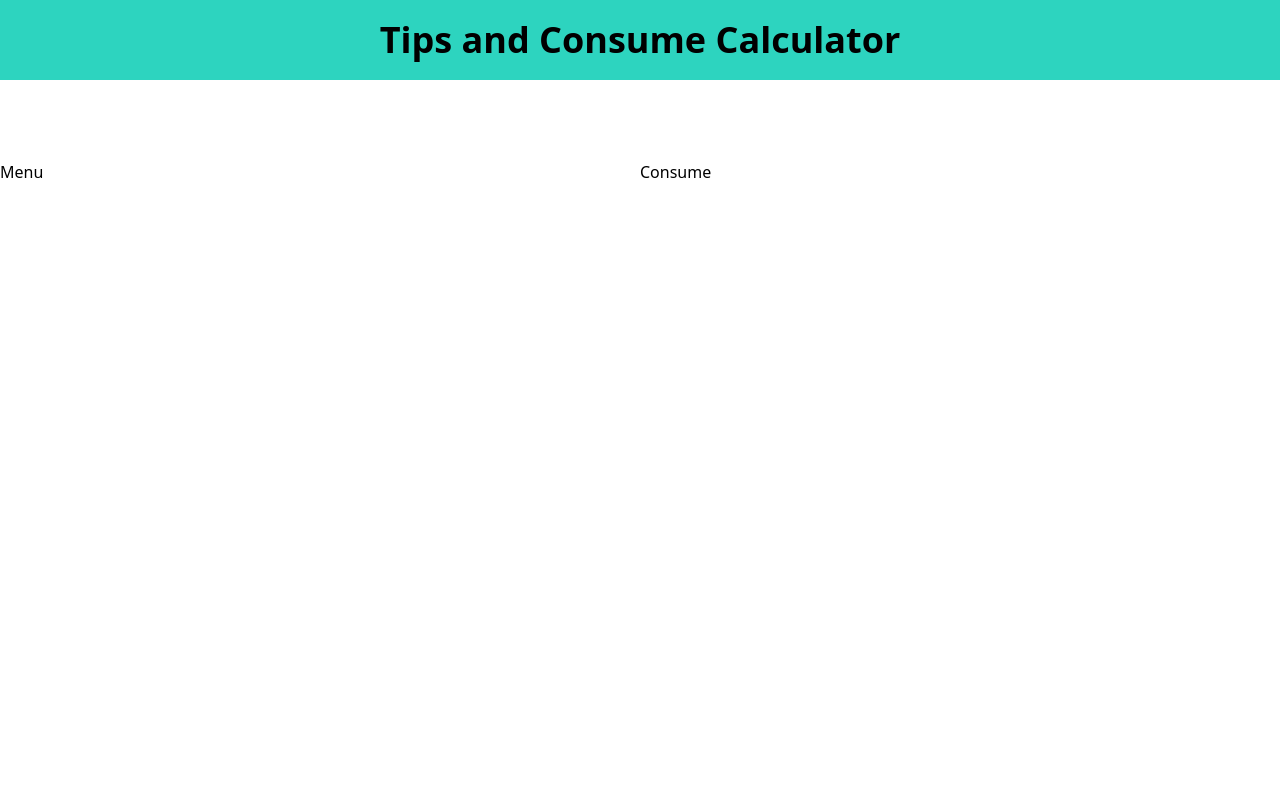
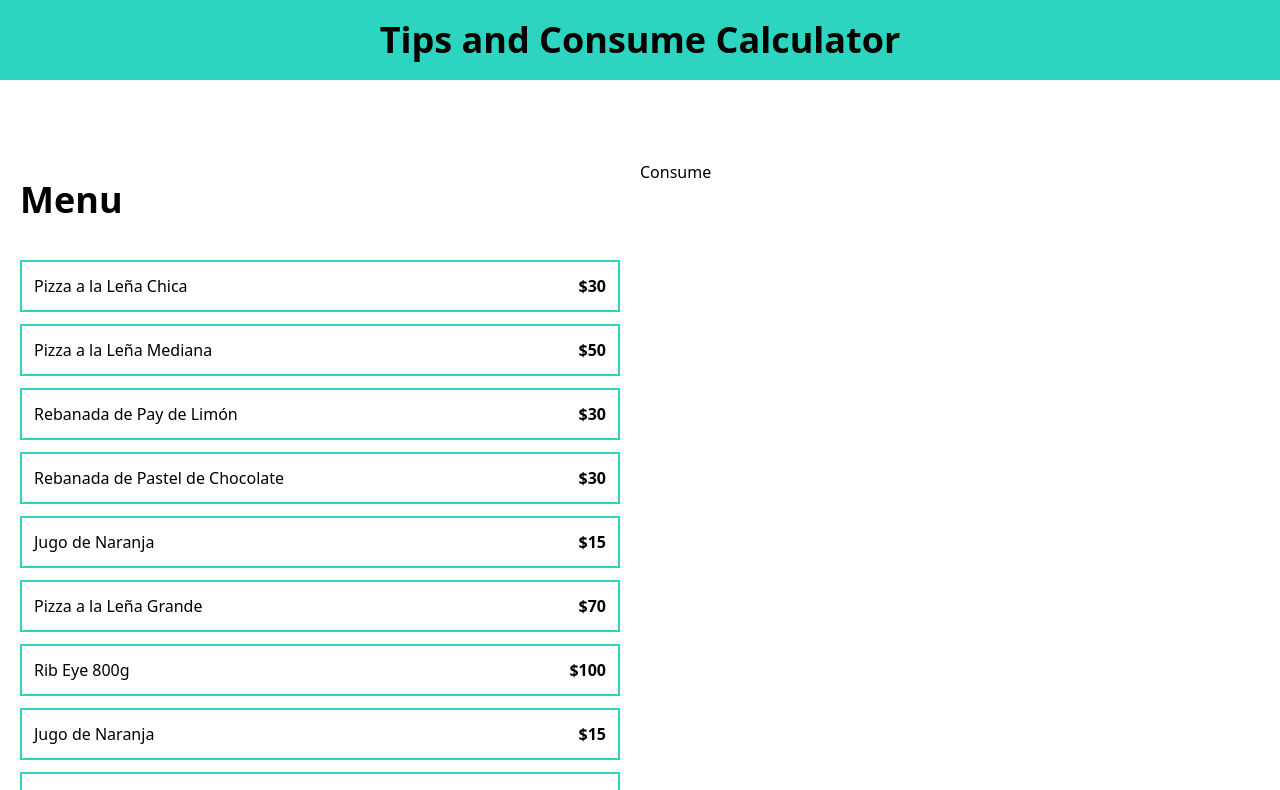
Before and after one commit to Javi2323J/tip-calculator, a React (Vite) app in the folder tip-calculator/: page / in a window 1280 px wide. Shown: the top 790 px of the page. Built offline with nearby package versions, Linux system fonts and the light colour scheme.

Commit message:
add useOrder; enable adding item to order functionality #1

```diff
--- a/tip-calculator/src/App.tsx
+++ b/tip-calculator/src/App.tsx
@@ -1,10 +1,12 @@
 import React from 'react'
-
 import { menuItems } from './data/db'
-
+import useOrder from './hooks/useOrder'
 import MenuItem from './components/MenuItem'
 
 function App(): React.JSX.Element {
+  const {
+    addItem
+  } = useOrder()
   return (
     <>
       <header className="bg-teal-400 py-5">
@@ -12,14 +14,18 @@ function App(): React.JSX.Element {
       </header>
 
       <main className="max-w-7xl mx-auto py-20 grid md:grid-cols-2">
-        <div>
-          <h2>Menu</h2>
+        <div className="p-5">
+          <h2 className="text-4xl font-black">Menu</h2>
 
-          {menuItems.map(item =>
-            <MenuItem
-              key={item.id}
-            />
-          )}
+          <div className="space-y-3 mt-10">
+            {menuItems.map(item =>
+              <MenuItem
+                key={item.id}
+                item={item}
+                addItem={addItem}
+              />
+            )}
+          </div>
         </div>
 
         <div>
--- a/tip-calculator/src/components/MenuItem.tsx
+++ b/tip-calculator/src/components/MenuItem.tsx
@@ -1,7 +1,17 @@
 import React from 'react'
 
-export default function MenuItem(): React.JSX.Element {
-    return <div>
+import { TMenuItem } from '../types'
 
-    </div>
+type MenuItemProps = {
+    item: TMenuItem
+    addItem: (item: TMenuItem) => void
 }
+
+export default function MenuItem({ item, addItem }: MenuItemProps): React.JSX.Element {
+    return (
+        <button onClick={() => addItem(item)} className="border-2 border-teal-400 hover:bg-teal-200 w-full p-3 flex justify-between">
+            <p>{item.name}</p>
+            <p className="font-black">${item.price}</p>
+        </button>
+    )
+}
--- a/tip-calculator/src/data/db.ts
+++ b/tip-calculator/src/data/db.ts
@@ -1,6 +1,6 @@
-import type { MenuItem } from '../types'
+import type { TMenuItem } from '../types'
 
-export const menuItems: MenuItem[] = [
+export const menuItems: TMenuItem[] = [
     {
         "id": 1,
         "name": "Pizza a la Leña Chica",
--- /dev/null
+++ b/tip-calculator/src/hooks/useOrder.ts
@@ -0,0 +1,27 @@
+import { useState } from 'react'
+
+import type { TMenuItem, TOrderItem } from '../types'
+
+export default function useOrder() {
+    const [order, setOrder] = useState<TOrderItem[]>([])
+
+    const addItem = (item: TMenuItem) => {
+        const itemExists = order.find(orderItem => orderItem.id === item.id)
+
+        if (itemExists) {
+            const updatedOrder = order.map(orderItem => orderItem.id === item.id ?
+                { ...orderItem, quantity: orderItem.quantity + 1 } :
+                orderItem
+            )
+
+            setOrder(updatedOrder)
+        } else {
+            const newItem: TOrderItem = { ...item, quantity: 1 }
+            setOrder([...order, newItem])
+        }
+    }
+
+    return {
+        addItem
+    }
+}
--- a/tip-calculator/src/types/index.ts
+++ b/tip-calculator/src/types/index.ts
@@ -1,5 +1,9 @@
-export type MenuItem = {
+export type TMenuItem = {
     id: number
     name: string
     price: number
 }
+
+export type TOrderItem = TMenuItem & {
+    quantity: number
+}
```
